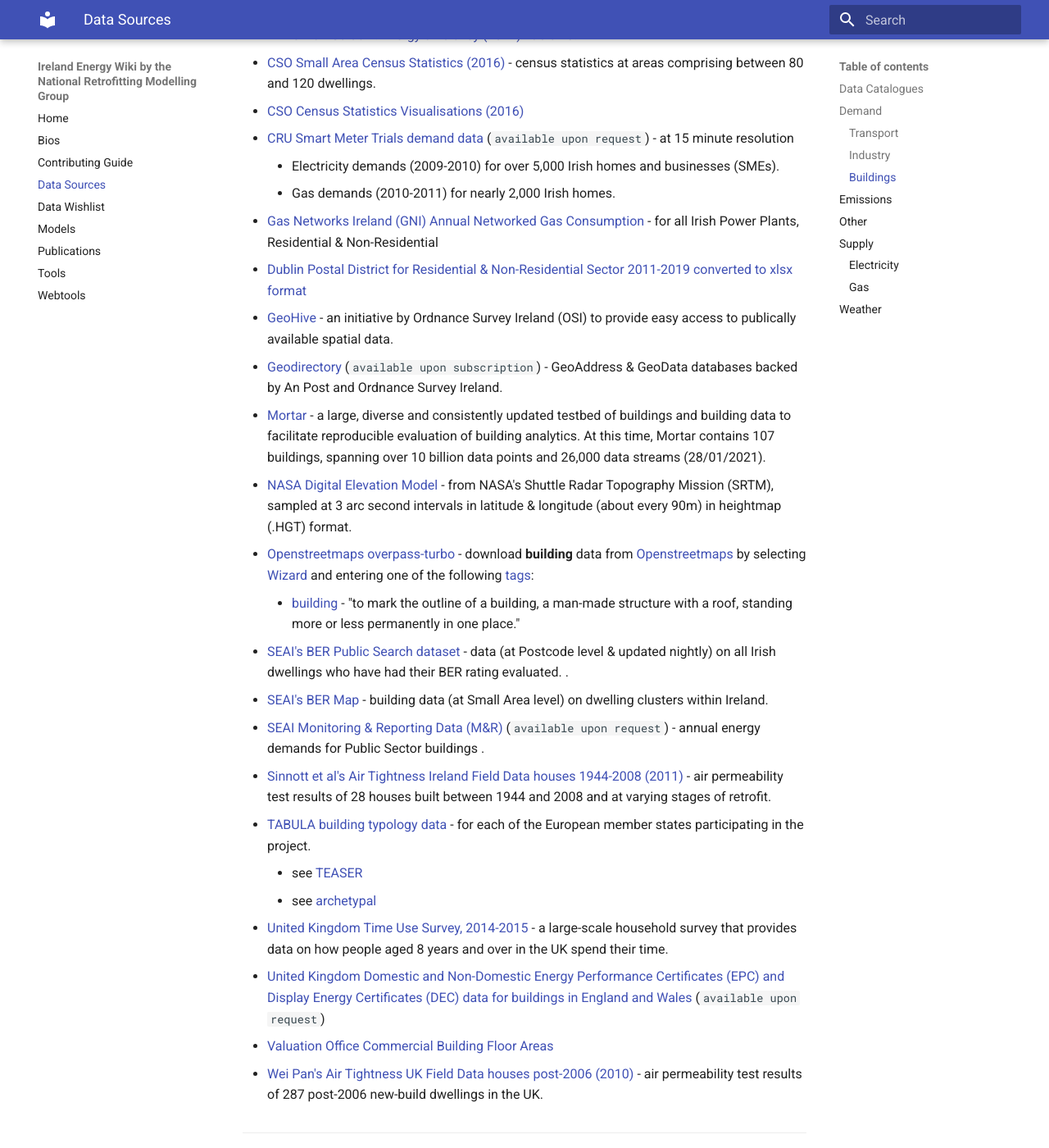
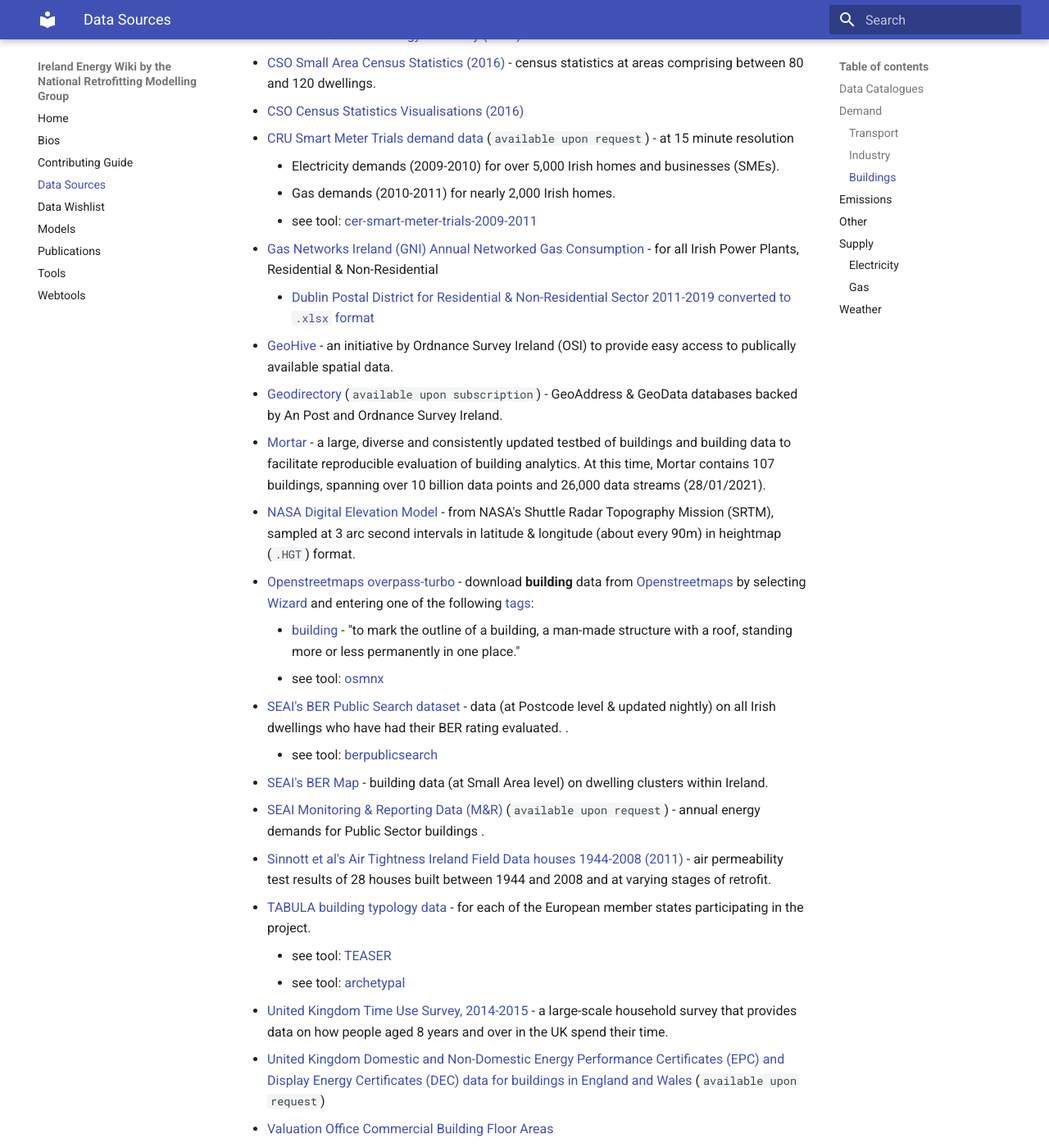
Before and after one commit to energy-modelling-ireland/wiki, an MkDocs documentation site: the page built from docs/Data-Sources.md, in a window 1280 px wide and 1400 px high, scrolled down 1825 px. Shown: the whole window at 82% size. Built offline with MkDocs 1.6.1 and Material for MkDocs 9.7.7, drawn with Linux system fonts in a browser that asks for light colours.

Commit message:
Link all data sources with their associated tools (#73)

```diff
--- a/docs/Data-Sources.md
+++ b/docs/Data-Sources.md
@@ -53,9 +53,10 @@
 - [CRU Smart Meter Trials demand data](https://www.ucd.ie/issda/data/commissionforenergyregulationcer/) (`available upon request`) - at 15 minute resolution
     - Electricity demands (2009-2010) for over 5,000 Irish homes and businesses (SMEs).
     - Gas demands (2010-2011) for nearly 2,000 Irish homes.
+    - see tool: [cer-smart-meter-trials-2009-2011](Tools.md)
 
 - [Gas Networks Ireland (GNI) Annual Networked Gas Consumption](https://www.cso.ie/en/statistics/climateandenergy/networkedgasconsumption/) - for all Irish Power Plants, Residential & Non-Residential
-  - [Dublin Postal District for Residential & Non-Residential Sector 2011-2019 converted to xlsx format](https://zenodo.org/record/4452029#.YAgDZej7SUk)
+    - [Dublin Postal District for Residential & Non-Residential Sector 2011-2019 converted to `.xlsx` format](https://zenodo.org/record/4452029#.YAgDZej7SUk)
 
 
 - [GeoHive](http://map.geohive.ie/mapviewer.html) - an initiative by Ordnance Survey Ireland (OSI) to provide easy access to publically available spatial data.
@@ -64,12 +65,14 @@
 
 - [Mortar](https://mortardata.org/) - a large, diverse and consistently updated testbed of buildings and building data to facilitate reproducible evaluation of building analytics.  At this time, Mortar contains 107 buildings, spanning over 10 billion data points and 26,000 data streams (28/01/2021).
 
-- [NASA Digital Elevation Model](https://data.gov.ie/dataset/digital-elevation-model-of-ireland-from-nasas-shuttle-radar-topography-mission-srtm) - from NASA's Shuttle Radar Topography Mission (SRTM), sampled at 3 arc second intervals in latitude & longitude (about every 90m) in heightmap (.HGT) format.
+- [NASA Digital Elevation Model](https://data.gov.ie/dataset/digital-elevation-model-of-ireland-from-nasas-shuttle-radar-topography-mission-srtm) - from NASA's Shuttle Radar Topography Mission (SRTM), sampled at 3 arc second intervals in latitude & longitude (about every 90m) in heightmap (`.HGT`) format.
 
 - [Openstreetmaps overpass-turbo](https://overpass-turbo.eu/) - download **building** data from [Openstreetmaps](https://www.openstreetmap.org) by selecting [Wizard](https://wiki.openstreetmap.org/wiki/Overpass_turbo/Wizard) and entering one of the following [tags](https://taginfo.openstreetmap.org/):
     - [building](https://taginfo.openstreetmap.org/keys/power) - "to mark the outline of a building, a man-made structure with a roof, standing more or less permanently in one place."
+    - see tool: [osmnx](Tools.md)
 
 - [SEAI's BER Public Search dataset](https://ndber.seai.ie/BERResearchTool/Register/Register.aspx) - data (at Postcode level & updated nightly) on all Irish dwellings who have had their BER rating evaluated. .
+    - see tool: [berpublicsearch](Tools.md)
 
 - [SEAI's BER Map](https://www.seai.ie/technologies/seai-maps/ber-map/) - building data (at Small Area level) on dwelling clusters within Ireland.
 
@@ -78,8 +81,8 @@
 - [Sinnott et al's Air Tightness Ireland Field Data houses 1944-2008 (2011)](https://doi.org/10.1016/j.buildenv.2011.11.016) - air permeability test results of 28 houses built between 1944 and 2008 and at varying stages of retrofit.
 
 - [TABULA building typology data](https://webtool.building-typology.eu/#bm) - for each of the European member states participating in the project.
-    - see [TEASER](Tools.md)
-    - see [archetypal](Tools.md)
+    - see tool: [TEASER](Tools.md)
+    - see tool: [archetypal](Tools.md)
 
 - [United Kingdom Time Use Survey, 2014-2015](https://beta.ukdataservice.ac.uk/datacatalogue/studies/study?id=8128) - a large-scale household survey that provides data on how people aged 8 years and over in the UK spend their time.
 
@@ -127,7 +130,7 @@
 
 - [Openstreetmaps overpass-turbo](https://overpass-turbo.eu/) - download **electricity** data from [Openstreetmaps](https://www.openstreetmap.org) by selecting [Wizard](https://wiki.openstreetmap.org/wiki/Overpass_turbo/Wizard) and entering one of the following [tags](https://taginfo.openstreetmap.org/):
     - [power](https://taginfo.openstreetmap.org/keys/power) - "for marking and tagging facilities for the generation and distribution of electrical power."
-
+    - see tool: [osmnx](Tools.md)
 
 ### Gas
 
```
Also changed, not shown: docs/Tools.md (+7 -3 lines).
